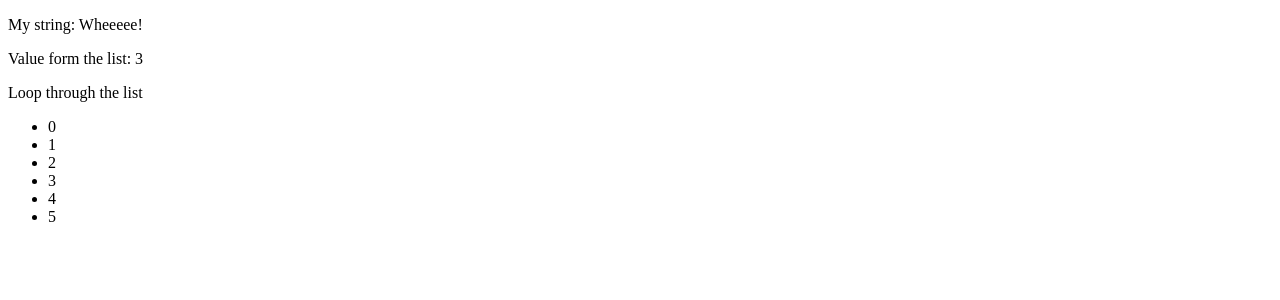
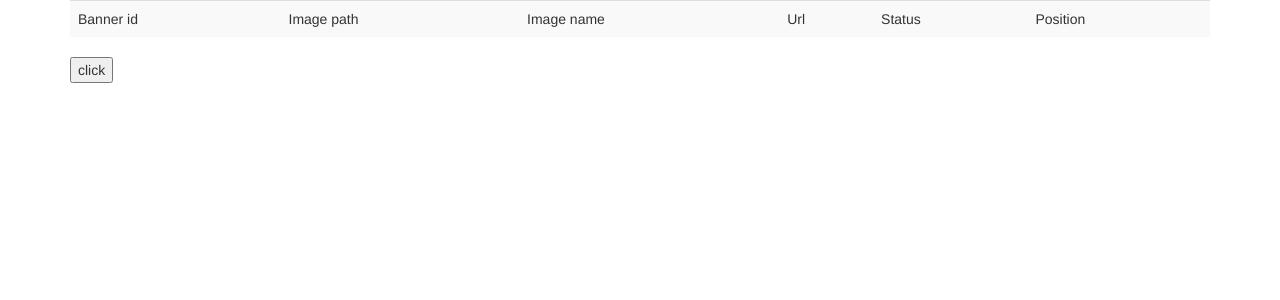
Before and after one commit to NatykanayaAnna/web_app, a Flask app: page / in a window 1280 px wide. Shown: the top 300 px of the page. Run offline with Flask 2, Linux system fonts and the light colour scheme; data that the repository does not hold is empty; some libraries are stand-ins or nearby versions.

Commit message:
created table, connected Bootstrap

```diff
--- a/database.py
+++ b/database.py
@@ -1,8 +1,9 @@
 from flask import Flask, render_template
 from flask_sqlalchemy import SQLAlchemy
 from flask_migrate import Migrate
-
 app = Flask(__name__)
+from flask_bootstrap import Bootstrap
+bootstrap = Bootstrap(app)
 app.config['SQLALCHEMY_DATABASE_URI'] = "postgresql://banner_admin:postgres@localhost:5432/banners_project"
 db = SQLAlchemy(app)
 migrate = Migrate(app, db)
@@ -26,5 +27,4 @@ class BannersModel(db.Model):
 
 @app.route('/')
 def handle_banners():
-    print(BannersModel.query.all())
-    return render_template('home.html', my_string='Wheeeee!', my_list=[0, 1, 2, 3, 4, 5])
+    return render_template('home.html', data=BannersModel.query.all())
--- a/templates/home.html
+++ b/templates/home.html
@@ -1,19 +1,26 @@
-<!DOCTYPE html>
-<html lang="en">
-<head>
-    <meta charset="UTF-8">
-    <title>Flask Temple Example</title>
-</head>
-<body>
+{% extends "bootstrap/base.html" %}
+{% block content %}
     <div class="container">
-        <p>My string: {{my_string}}</p>
-        <p>Value form the list: {{my_list[3]}}</p>
-        <p>Loop through the list</p>
-        <ul>
-            {% for n in my_list %}
-            <li>{{n}}</li>
+        <table id="data" class="table table-striped">
+            <tr>
+                <td>Banner id</td>
+                <td>Image path</td>
+                <td>Image name</td>
+                <td>Url</td>
+                <td>Status</td>
+                <td>Position</td>
+            </tr>
+            {% for row in data %}
+            <tr>
+                <td>{{row.banner_id}}</td>
+                <td>{{row.image_path}}</td>
+                <td>{{row.image_name}}</td>
+                <td>{{row.url}}</td>
+                <td>{{row.status}}</td>
+                <td>{{row.position}}</td>
+            </tr>
             {% endfor %}
-        </ul>
+        </table>
+        <button>click</button>
     </div>
-</body>
-</html>
+{% endblock %}
```
